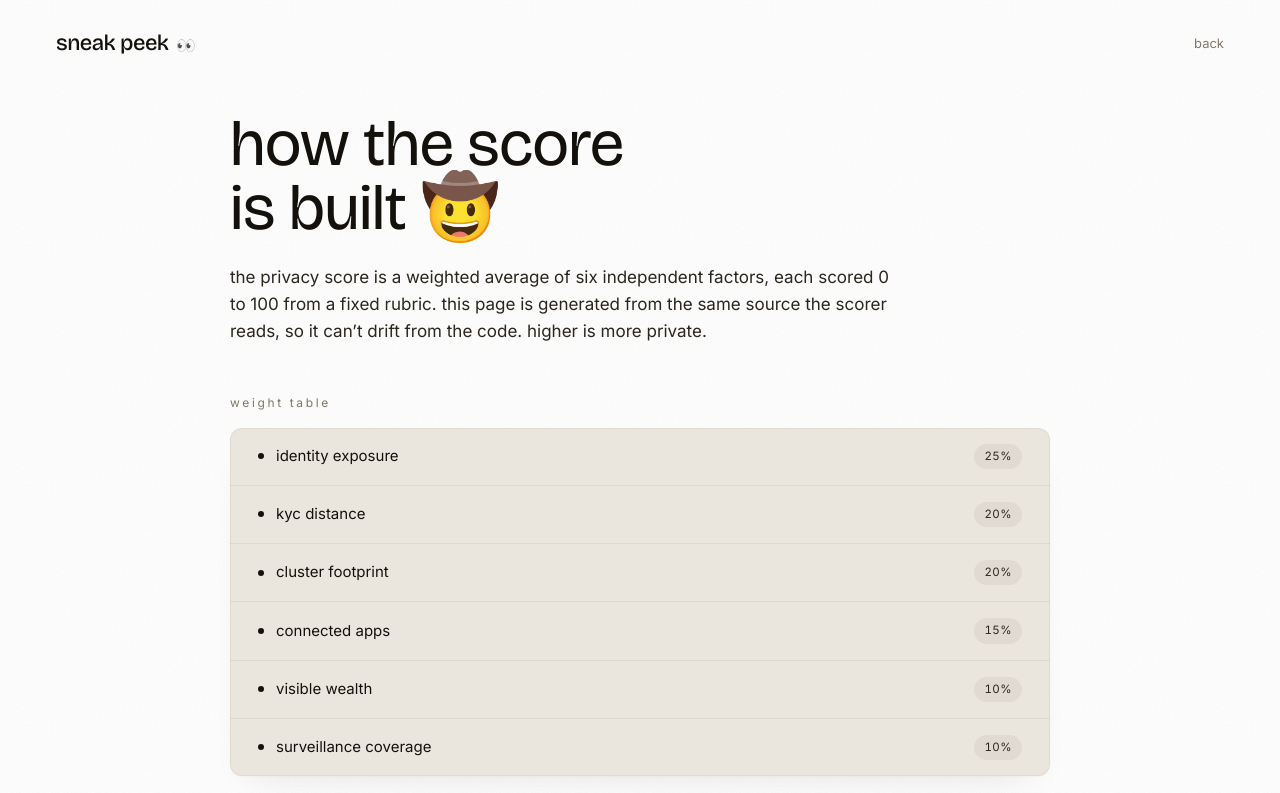
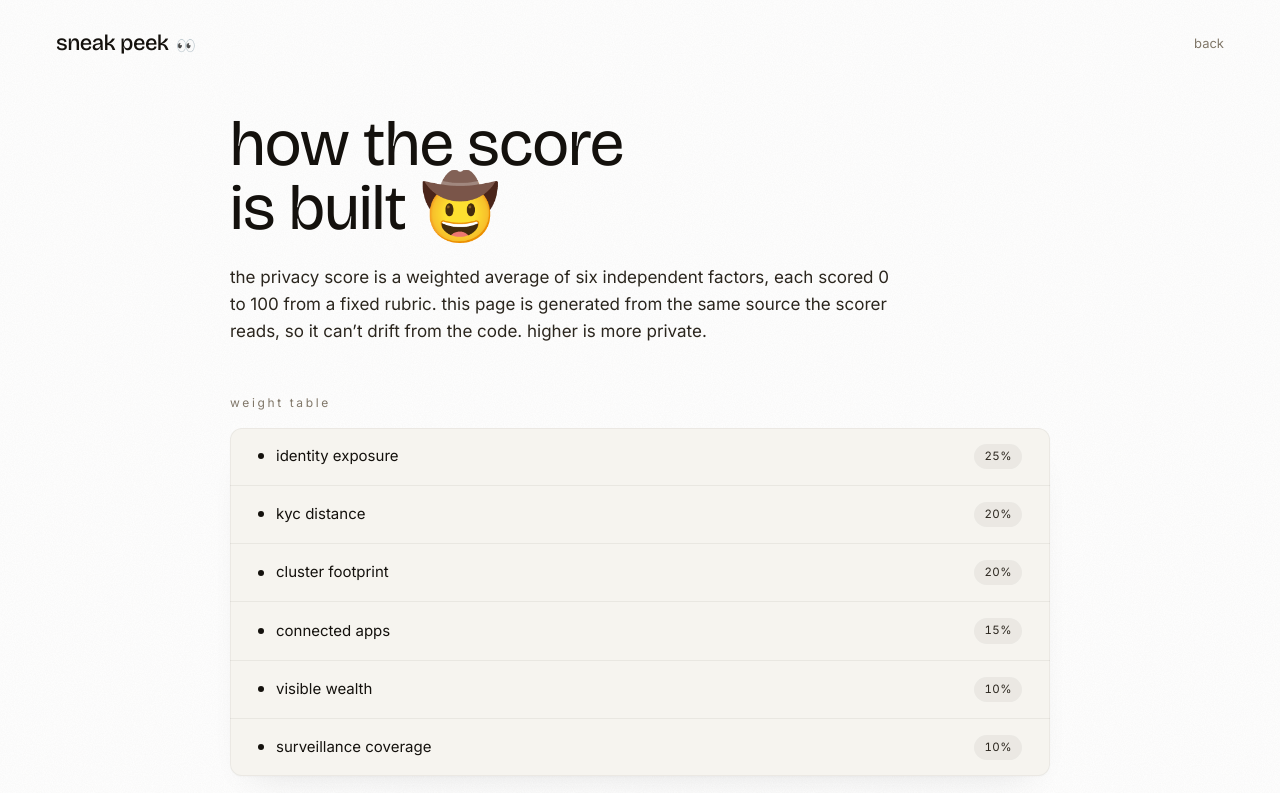
Before and after one commit to ropats16/privacy-score, a Next.js app: page /methodology in a window 1280 px wide. Shown: the top 793 px of the page. Built offline with nearby package versions, Linux system fonts and the light colour scheme.

Commit message:
methodology: lighten card bg to #f6f4ef
Co-Authored-By: Claude Opus 4.7 <noreply@anthropic.com>

```diff
--- a/app/globals.css
+++ b/app/globals.css
@@ -128,7 +128,7 @@ textarea {
 
 /* Family-style soft card. Layered shadow + hairline inner stroke + warm tint. */
 .card-soft {
-  background: #ebe6dd;
+  background: #f6f4ef;
   border-radius: 12px;
   box-shadow:
     inset 0 0 0 1px rgba(20, 17, 13, 0.05),
```
